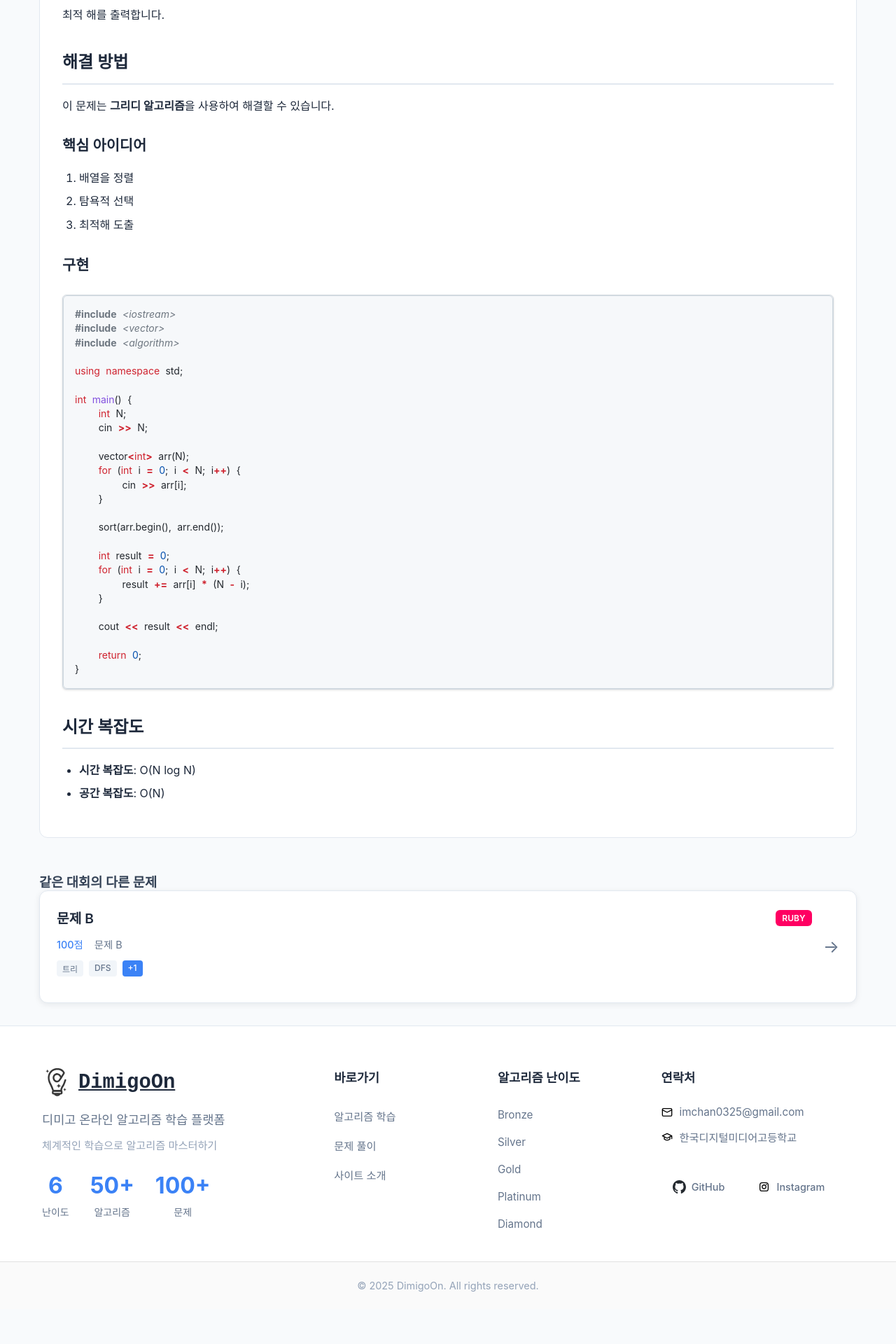
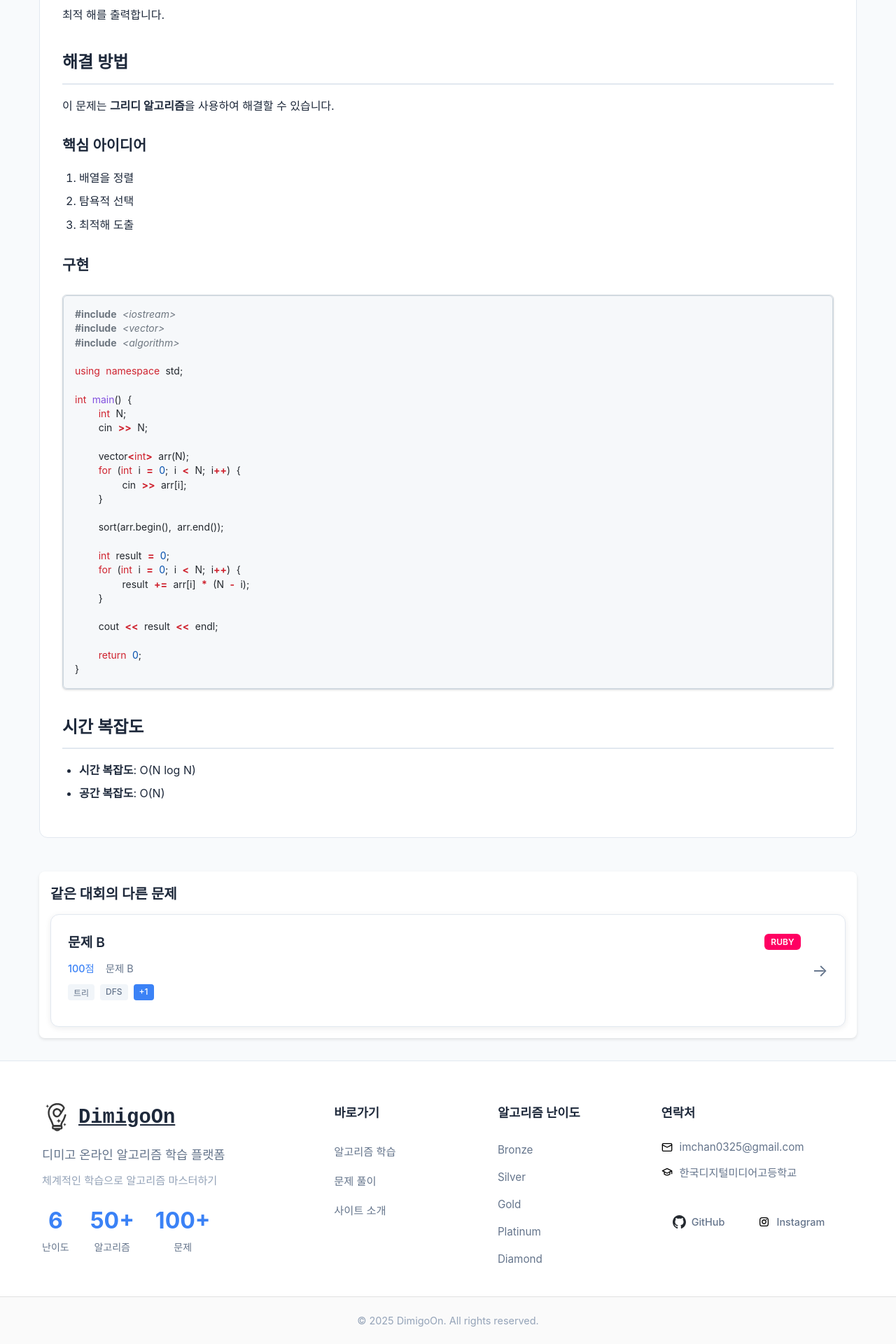
Before and after one commit to Seungchan0325/dimigoon, a Jekyll site: the page built from _solutions/koi/2022/A.md, in a window 1280 px wide. Shown: the part 817-2737 px from the top of the page at 70% size. Built offline with Jekyll 4.4.1, drawn with Linux system fonts in a browser that asks for light colours; some web fonts are replaced; before the commit the page ends 2687 px from its top, so only the background shows below that.

Commit message:
feat: Update GitHub username and add related problems section with styling

```diff
--- a/_config.yml
+++ b/_config.yml
@@ -6,7 +6,7 @@ baseurl: "" # the subpath of your site, e.g. /blog
 url: "https://dimigoon.github.io" # the base hostname & protocol for your site
 
 twitter_username:
-github_username: seungchan0325
+github_username: dimigoon
 instagram_username: dimigo_on
 
 # Build settings
@@ -65,7 +65,6 @@ exclude:
   - vendor/gems/
   - vendor/ruby/
   - scripts/
-  - assets/css/styles.css
 
 # Include files
 include:
--- a/_sass/partials/_solutions.scss
+++ b/_sass/partials/_solutions.scss
@@ -1464,6 +1464,27 @@ body.dark-mode .problem-content pre:not(.highlight) {
   color: var(--text-secondary);
   max-width: 500px;
   margin: 0 auto;
+}
+
+/* Related Problems Section */
+.related-problems {
+  padding: 1rem;
+  background: var(--bg-secondary);
+  border-radius: 8px;
+  box-shadow: 0 2px 4px rgba(0,0,0,0.1);
+
+  h3 {
+    margin-bottom: 1rem;
+    color: var(--text-primary);
+    font-size: 1.25rem;
+    font-weight: 600;
+  }
+
+  .problem-list {
+    display: grid;
+    grid-template-columns: repeat(auto-fit, minmax(280px, 1fr));
+    gap: 1.5rem;
+  }
 }
 
 /* Dark Mode Styles - Additional specific overrides */
@@ -1997,6 +2018,7 @@ body.dark-mode .highlight .no, body.dark-mode .highlight .kc {
     grid-template-columns: repeat(2, 1fr);
   }
 }
+
 /* Generic names - white */
 body.dark-mode .highlight .nn, body.dark-mode .highlight .nx, body.dark-mode .highlight .py, body.dark-mode .highlight .ni, body.dark-mode .highlight .ne, body.dark-mode .highlight .nl {
   color: #f8f8f2;
```
